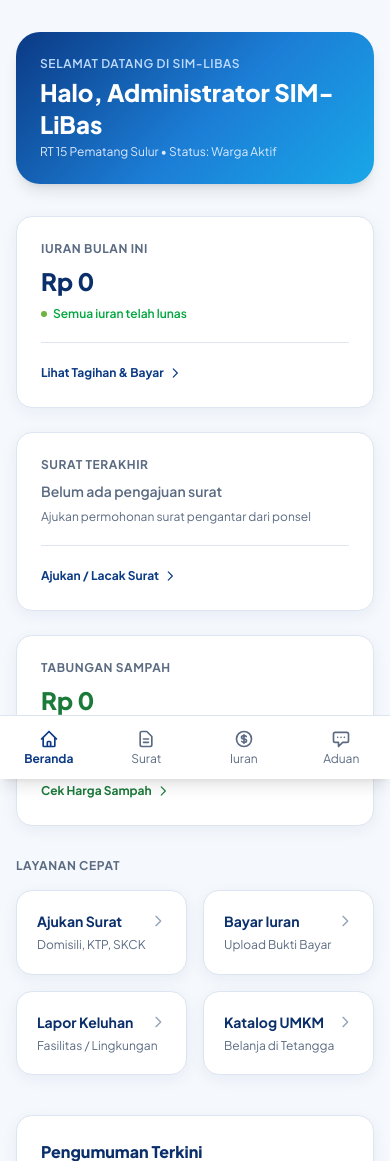
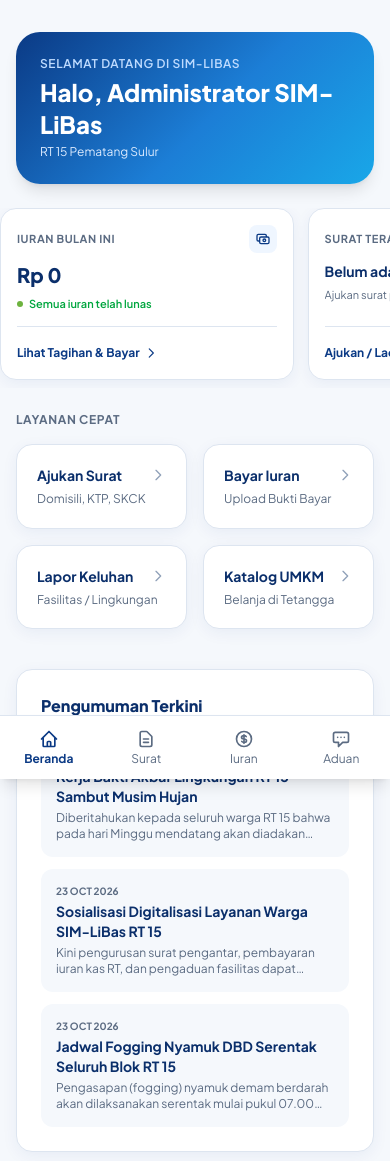
Before and after one commit to Wahyudin0701/sim-libas, a Laravel app: page /warga/dashboard in a window 390 px wide. Shown: the part 65-1226 px from the top of the page. Run offline with Laravel 12, Linux system fonts and the light colour scheme; a user stored in the database is signed in; data comes from the database, SQL or seed files in the repository; data that the repository does not hold is empty; style sheets or scripts are compiled from the project's sources; parts of the project's set-up code (start-up, migrations or seed data) failed here and were passed over; some libraries are stand-ins or nearby versions.

Commit message:
refactor(warga): hapus label status warga aktif & buat ringkasan card horizontal hemat ruang di mobile

```diff
--- a/resources/views/warga/dashboard.blade.php
+++ b/resources/views/warga/dashboard.blade.php
@@ -4,7 +4,7 @@
 
 @section('content')
 <!-- Sapaan Warga & Profil Singkat -->
-<div class="sim-gradient rounded-3xl p-6 sm:p-8 text-white mb-8 shadow-lg relative overflow-hidden">
+<div class="sim-gradient rounded-3xl p-6 sm:p-8 text-white mb-6 sm:mb-8 shadow-lg relative overflow-hidden">
     <div class="relative z-10 flex flex-col sm:flex-row items-start sm:items-center justify-between gap-4">
         <div>
             <div class="text-xs uppercase tracking-wider text-blue-200 font-semibold mb-1">
@@ -14,7 +14,7 @@
                 Halo, {{ $user->name }}
             </h1>
             <p class="text-xs text-blue-100 mt-1">
-                {{ $household?->alamat ?? 'RT 15 Pematang Sulur' }} • Status: Warga Aktif
+                {{ $household?->alamat ?? 'RT 15 Pematang Sulur' }}
             </p>
         </div>
 
@@ -36,31 +36,40 @@
 </div>
 
 <!-- 3 Kartu Ringkas Utama (Tagihan, Surat, Bank Sampah) -->
-<div class="grid grid-cols-1 sm:grid-cols-3 gap-6 mb-8">
+{{-- Di Mobile: Disusun horizontal geser (swipeable rail) yang ringkas & hemat ruang vertikal --}}
+{{-- Di Desktop (sm ke atas): Tetap susunan grid 3 kolom yang lega & konsisten --}}
+<div class="flex sm:grid sm:grid-cols-3 gap-3.5 sm:gap-6 overflow-x-auto sm:overflow-visible pb-2 sm:pb-0 mb-6 sm:mb-8 -mx-4 px-4 sm:mx-0 sm:px-0 snap-x snap-mandatory no-scrollbar">
     <!-- 1. Tagihan Iuran Warga -->
-    <div class="sim-card p-6 flex flex-col justify-between">
+    <div class="sim-card p-4 sm:p-6 w-[82%] sm:w-auto shrink-0 snap-start flex flex-col justify-between transition-shadow hover:shadow-md">
         <div>
-            <div class="text-xs text-text-muted font-bold uppercase tracking-wider mb-2">
-                Iuran Bulan Ini
+            <div class="flex items-center justify-between gap-2 mb-2 sm:mb-3">
+                <span class="text-[11px] sm:text-xs text-text-muted font-bold uppercase tracking-wider">
+                    Iuran Bulan Ini
+                </span>
+                <div class="w-7 h-7 sm:w-8 sm:h-8 rounded-lg bg-blue-50 text-primary-700 flex items-center justify-center shrink-0">
+                    <svg class="w-4 h-4" fill="none" stroke="currentColor" viewBox="0 0 24 24">
+                        <path stroke-linecap="round" stroke-linejoin="round" stroke-width="2" d="M17 9V7a2 2 0 00-2-2H5a2 2 0 00-2 2v6a2 2 0 002 2h2m2 4h10a2 2 0 002-2v-6a2 2 0 00-2-2H9a2 2 0 00-2 2v6a2 2 0 002 2zm7-5a2 2 0 11-4 0 2 2 0 014 0z"/>
+                    </svg>
+                </div>
             </div>
-            <div class="text-2xl font-extrabold text-primary-900">
+            <div class="text-xl sm:text-2xl font-extrabold text-primary-900">
                 Rp {{ number_format($totalTagihan, 0, ',', '.') }}
             </div>
-            <p class="text-xs text-text-muted mt-2">
+            <p class="text-[11px] sm:text-xs text-text-muted mt-1.5 sm:mt-2 truncate">
                 @if($totalTagihan > 0)
                     <span class="text-amber-600 font-semibold inline-flex items-center gap-1.5">
-                        <span class="w-1.5 h-1.5 rounded-full bg-amber-500"></span>
-                        Ada tagihan yang belum lunas
+                        <span class="w-1.5 h-1.5 rounded-full bg-amber-500 shrink-0"></span>
+                        <span>Ada tagihan belum lunas</span>
                     </span>
                 @else
                     <span class="text-green-600 font-semibold inline-flex items-center gap-1.5">
-                        <span class="w-1.5 h-1.5 rounded-full bg-green-500"></span>
-                        Semua iuran telah lunas
+                        <span class="w-1.5 h-1.5 rounded-full bg-green-500 shrink-0"></span>
+                        <span>Semua iuran telah lunas</span>
                     </span>
                 @endif
             </p>
         </div>
-        <div class="mt-5 pt-4 border-t border-border-soft">
+        <div class="mt-3.5 sm:mt-5 pt-3 sm:pt-4 border-t border-border-soft">
             <a href="{{ route('warga.iuran') }}" class="text-xs font-bold text-primary-700 hover:text-primary-900 inline-flex items-center gap-1 group">
                 <span>Lihat Tagihan & Bayar</span>
                 <svg class="w-3.5 h-3.5 transform group-hover:translate-x-0.5 transition" fill="none" stroke="currentColor" viewBox="0 0 24 24"><path stroke-linecap="round" stroke-linejoin="round" stroke-width="2" d="M9 5l7 7-7 7"/></svg>
@@ -69,28 +78,38 @@
     </div>
 
     <!-- 2. Status Surat Terakhir -->
-    <div class="sim-card p-6 flex flex-col justify-between">
+    <div class="sim-card p-4 sm:p-6 w-[82%] sm:w-auto shrink-0 snap-start flex flex-col justify-between transition-shadow hover:shadow-md">
         <div>
-            <div class="text-xs text-text-muted font-bold uppercase tracking-wider mb-2">
-                Surat Terakhir
+            <div class="flex items-center justify-between gap-2 mb-2 sm:mb-3">
+                <span class="text-[11px] sm:text-xs text-text-muted font-bold uppercase tracking-wider">
+                    Surat Terakhir
+                </span>
+                <div class="w-7 h-7 sm:w-8 sm:h-8 rounded-lg bg-indigo-50 text-indigo-700 flex items-center justify-center shrink-0">
+                    <svg class="w-4 h-4" fill="none" stroke="currentColor" viewBox="0 0 24 24">
+                        <path stroke-linecap="round" stroke-linejoin="round" stroke-width="2" d="M9 12h6m-6 4h6m2 5H7a2 2 0 01-2-2V5a2 2 0 012-2h5.586a1 1 0 01.707.293l5.414 5.414a1 1 0 01.293.707V19a2 2 0 01-2 2z"/>
+                    </svg>
+                </div>
             </div>
             @if($latestLetter)
-                <div class="text-base font-bold text-primary-900 truncate">
+                <div class="text-sm sm:text-base font-bold text-primary-900 truncate" title="{{ $latestLetter->letterType?->nama ?? 'Surat Pengantar' }}">
                     {{ $latestLetter->letterType?->nama ?? 'Surat Pengantar' }}
                 </div>
-                <div class="mt-2">
-                    <span class="px-2.5 py-1 rounded-full text-[10px] font-bold uppercase {{ $latestLetter->status === 'disetujui' ? 'bg-green-100 text-green-800' : 'bg-amber-100 text-amber-800' }}">
-                        Status: {{ ucfirst($latestLetter->status) }}
+                <div class="mt-1.5 sm:mt-2">
+                    <span class="px-2.5 py-0.5 sm:py-1 rounded-full text-[10px] font-bold uppercase inline-flex items-center gap-1 {{ $latestLetter->status === 'disetujui' ? 'bg-green-100 text-green-800' : 'bg-amber-100 text-amber-800' }}">
+                        <span class="w-1.5 h-1.5 rounded-full {{ $latestLetter->status === 'disetujui' ? 'bg-green-500' : 'bg-amber-500' }}"></span>
+                        {{ ucfirst($latestLetter->status) }}
                     </span>
                 </div>
             @else
-                <div class="text-sm font-semibold text-text-muted">
+                <div class="text-sm sm:text-base font-bold text-primary-900 truncate">
                     Belum ada pengajuan surat
                 </div>
-                <p class="text-xs text-text-muted mt-2">Ajukan permohonan surat pengantar dari ponsel</p>
+                <p class="text-[11px] sm:text-xs text-text-muted mt-1.5 sm:mt-2 truncate">
+                    Ajukan surat pengantar dari ponsel
+                </p>
             @endif
         </div>
-        <div class="mt-5 pt-4 border-t border-border-soft">
+        <div class="mt-3.5 sm:mt-5 pt-3 sm:pt-4 border-t border-border-soft">
             <a href="{{ route('warga.surat') }}" class="text-xs font-bold text-primary-700 hover:text-primary-900 inline-flex items-center gap-1 group">
                 <span>Ajukan / Lacak Surat</span>
                 <svg class="w-3.5 h-3.5 transform group-hover:translate-x-0.5 transition" fill="none" stroke="currentColor" viewBox="0 0 24 24"><path stroke-linecap="round" stroke-linejoin="round" stroke-width="2" d="M9 5l7 7-7 7"/></svg>
@@ -99,19 +118,26 @@
     </div>
 
     <!-- 3. Saldo Bank Sampah -->
-    <div class="sim-card p-6 flex flex-col justify-between">
+    <div class="sim-card p-4 sm:p-6 w-[82%] sm:w-auto shrink-0 snap-start flex flex-col justify-between transition-shadow hover:shadow-md">
         <div>
-            <div class="text-xs text-text-muted font-bold uppercase tracking-wider mb-2">
-                Tabungan Sampah
+            <div class="flex items-center justify-between gap-2 mb-2 sm:mb-3">
+                <span class="text-[11px] sm:text-xs text-text-muted font-bold uppercase tracking-wider">
+                    Tabungan Sampah
+                </span>
+                <div class="w-7 h-7 sm:w-8 sm:h-8 rounded-lg bg-green-50 text-green-700 flex items-center justify-center shrink-0">
+                    <svg class="w-4 h-4" fill="none" stroke="currentColor" viewBox="0 0 24 24">
+                        <path stroke-linecap="round" stroke-linejoin="round" stroke-width="2" d="M4 4v5h.582m15.356 2A8.001 8.001 0 004.582 9m0 0H9m11 11v-5h-.581m0 0a8.003 8.003 0 01-15.357-2m15.357 2H15"/>
+                    </svg>
+                </div>
             </div>
-            <div class="text-2xl font-extrabold text-green-700">
+            <div class="text-xl sm:text-2xl font-extrabold text-green-700">
                 Rp {{ number_format($saldoBankSampah, 0, ',', '.') }}
             </div>
-            <p class="text-xs text-text-muted mt-2">
+            <p class="text-[11px] sm:text-xs text-text-muted mt-1.5 sm:mt-2 truncate">
                 Bank Sampah Pinang Masak Lestari
             </p>
         </div>
-        <div class="mt-5 pt-4 border-t border-border-soft">
+        <div class="mt-3.5 sm:mt-5 pt-3 sm:pt-4 border-t border-border-soft">
             <a href="{{ route('public.bank-sampah') }}" class="text-xs font-bold text-green-700 hover:text-green-900 inline-flex items-center gap-1 group">
                 <span>Cek Harga Sampah</span>
                 <svg class="w-3.5 h-3.5 transform group-hover:translate-x-0.5 transition" fill="none" stroke="currentColor" viewBox="0 0 24 24"><path stroke-linecap="round" stroke-linejoin="round" stroke-width="2" d="M9 5l7 7-7 7"/></svg>
```
